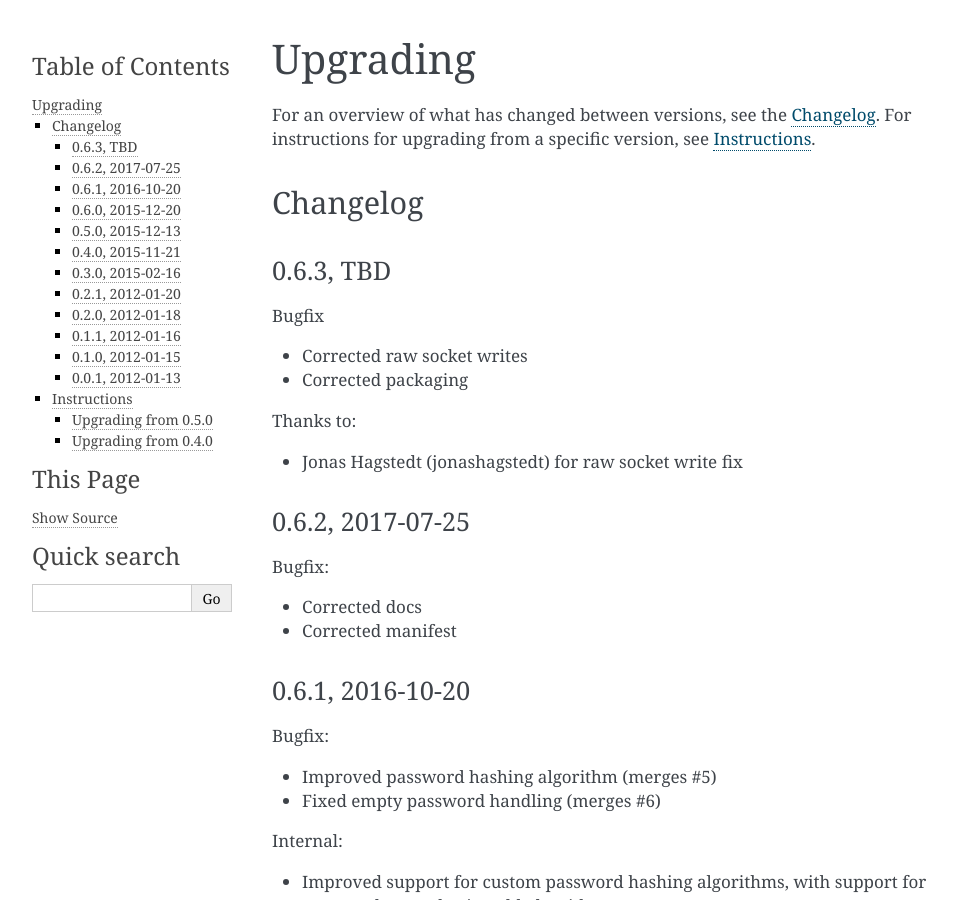
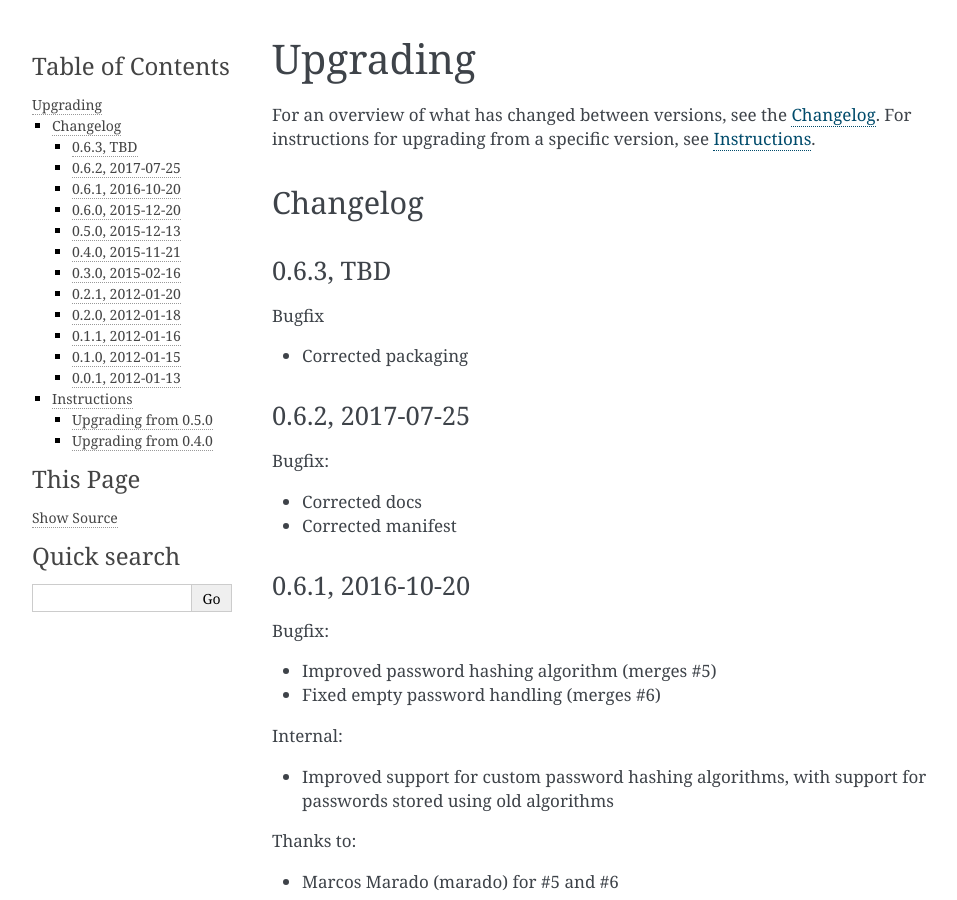
Before and after one commit to radiac/mara, a Sphinx documentation site: the page built from docs/upgrading.rst, in a window 1280 px wide and 900 px high. Shown: the whole window, without its empty margins (148-1105 px from the left). Built offline with Sphinx 7.4.7, drawn with Linux system fonts in a browser that asks for light colours; cross-references to code outside the pages are shown as plain code.

Commit message:
Revert write_raw fix

```diff
--- a/docs/upgrading.rst
+++ b/docs/upgrading.rst
@@ -17,12 +17,7 @@ Changelog
 
 Bugfix
 
-* Corrected raw socket writes
 * Corrected packaging
-
-Thanks to:
-
-* Jonas Hagstedt (jonashagstedt) for raw socket write fix
 
 
 0.6.2, 2017-07-25
```
Also changed, not shown: 1 other file.
